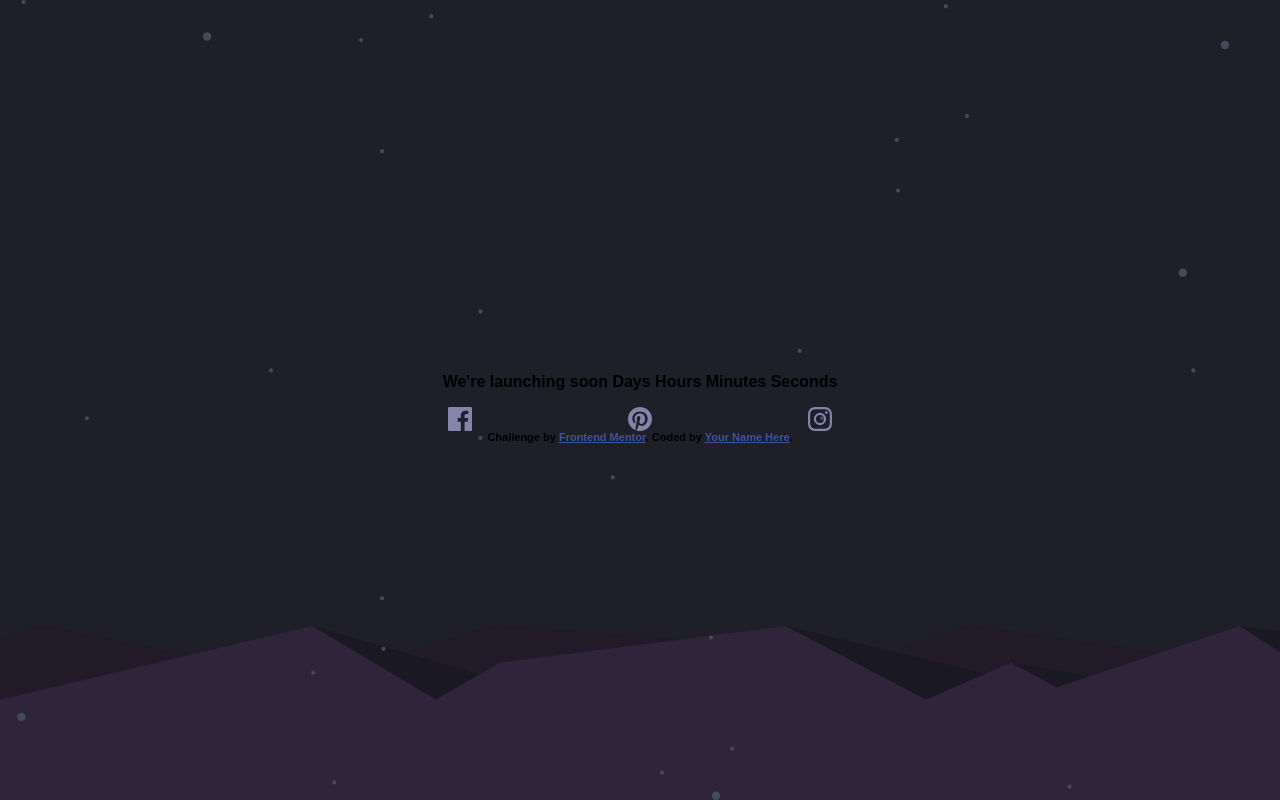
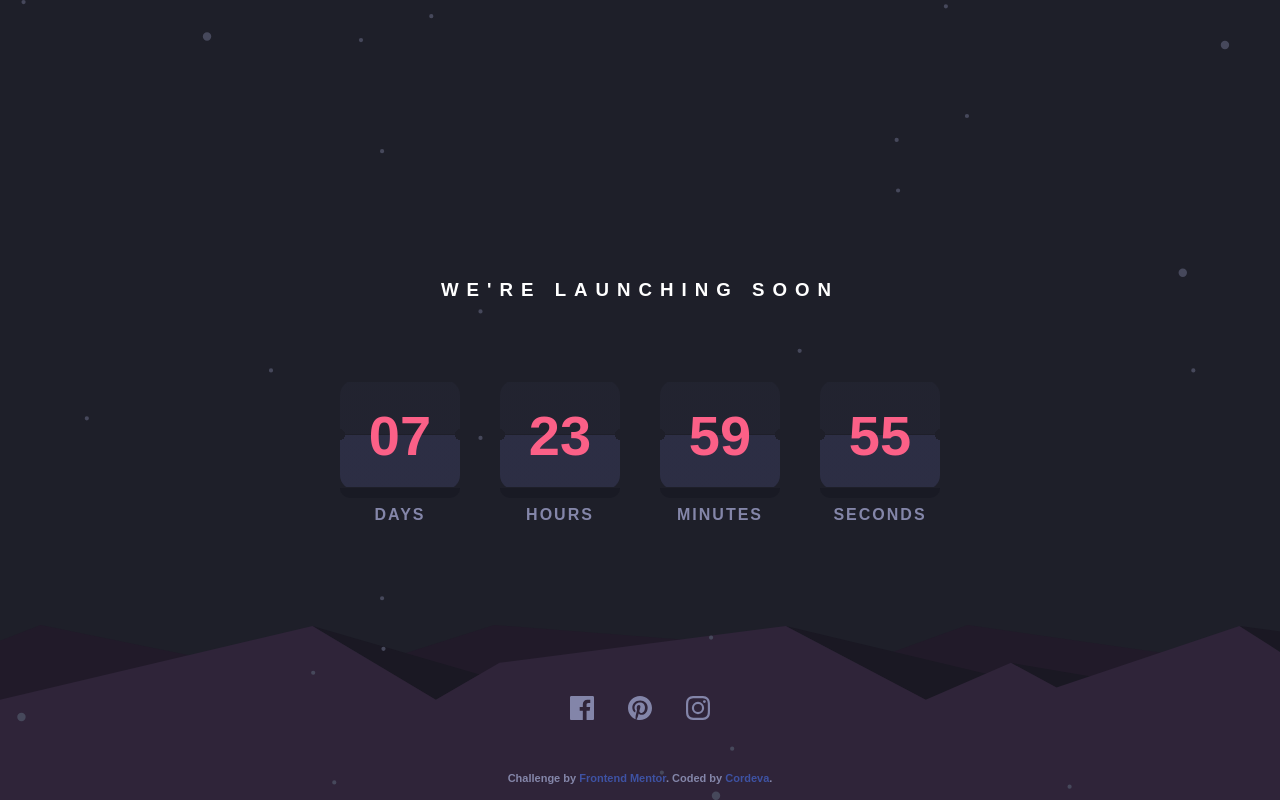
Before and after one commit to xCordeva/launch-countdown-timer-FrontendmentorChallenges, a plain HTML site: page index.html in a window 1280 px wide. Drawn offline with Linux system fonts and the light colour scheme.

Commit message:
made the countdown timer, built the full layout

```diff
--- a/index.html
+++ b/index.html
@@ -14,12 +14,40 @@
   </head>
   <body>
     <div class="main">
-      <p>We're launching soon Days Hours Minutes Seconds</p>
+      <h3>WE'RE LAUNCHING SOON</h3>
       <div class="timer">
-        <div class="days"></div>
-        <div class="hours"></div>
-        <div class="minutes"></div>
-        <div class="seconds"></div>
+        <div class="timer-item">
+          <div id="countdown-card" class="card">
+            <div id="top-half" class="half"></div>
+            <div id="bottom-half" class="half"></div>
+            <span id="days" class="number"></span>
+          </div>
+          <p>DAYS</p>
+        </div>
+        <div class="timer-item">
+          <div id="countdown-card" class="card">
+            <div id="top-half" class="half"></div>
+            <div id="bottom-half" class="half"></div>
+            <span id="hours" class="number"></span>
+          </div>
+          <p>HOURS</p>
+        </div>
+        <div class="timer-item">
+          <div id="countdown-card" class="card">
+            <div id="top-half" class="half"></div>
+            <div id="bottom-half" class="half"></div>
+            <span id="minutes" class="number"></span>
+          </div>
+          <p>MINUTES</p>
+        </div>
+        <div class="timer-item">
+          <div id="countdown-card" class="card">
+            <div id="top-half" class="half"></div>
+            <div id="bottom-half" class="half"></div>
+            <span id="seconds" class="number"></span>
+          </div>
+          <p>SECONDS</p>
+        </div>
       </div>
       <div class="icons">
         <svg xmlns="http://www.w3.org/2000/svg" width="24" height="24">
@@ -46,8 +74,9 @@
         Challenge by
         <a href="https://www.frontendmentor.io?ref=challenge" target="_blank"
           >Frontend Mentor</a
-        >. Coded by <a href="#">Your Name Here</a>.
+        >. Coded by <a href="#">Cordeva</a>.
       </div>
     </div>
+    <script src="src/script.js"></script>
   </body>
 </html>
--- /dev/null
+++ b/src/script.js
@@ -0,0 +1,29 @@
+let launchingDay = new Date().setDate(new Date().getDate() + 8);
+const daysValue = document.querySelector("#days");
+const hoursValue = document.querySelector("#hours");
+const minutesValue = document.querySelector("#minutes");
+const secondsValue = document.querySelector("#seconds");
+
+function updateCountdown() {
+  const now = new Date().getTime();
+
+  const remainingTime = launchingDay - now;
+
+  const days = Math.floor(remainingTime / (1000 * 60 * 60 * 24));
+
+  const hours = Math.floor((remainingTime / (1000 * 60 * 60)) % 24);
+
+  const minutes = Math.floor((remainingTime / (1000 * 60)) % 60);
+
+  const seconds = Math.floor((remainingTime / 1000) % 60);
+
+  showUpdatedValues(days, hours, minutes, seconds);
+}
+function showUpdatedValues(days, hours, minutes, seconds) {
+  daysValue.innerHTML = `0${days}`;
+  hoursValue.innerHTML = `${hours}`;
+  minutesValue.innerHTML = `${minutes}`;
+  secondsValue.innerHTML = `${seconds}`;
+}
+
+setInterval(updateCountdown, 1000);
--- a/style.scss
+++ b/style.scss
@@ -24,12 +24,105 @@ body {
   justify-content: center;
   align-items: center;
   height: 100%;
+  h3 {
+    color: white;
+    letter-spacing: 8px;
+  }
+  .timer-item {
+    display: flex;
+    flex-direction: column;
+    align-items: center;
+    color: hsl(345, 95%, 68%);
+    .number {
+      font-size: 3.5rem;
+    }
+    p {
+      color: hsl(237, 18%, 59%);
+      letter-spacing: 2px;
+    }
+  }
+}
+
+.timer {
+  margin-top: 60px;
+  display: flex;
+  flex-direction: row;
+  width: 600px;
+  justify-content: space-between;
+}
+.card {
+  width: 120px;
+  height: 110px;
+  perspective: 1000px; /* Enables 3D transformations */
+  position: relative;
+}
+
+#top-half {
+  width: 100%;
+  height: 50%;
+  border-radius: 15px 15px 0 0;
+  z-index: 1;
+  background: radial-gradient(
+        circle 1px at bottom left,
+        transparent 5px,
+        hsl(234, 17%, 16%) 1px
+      )
+      bottom left,
+    radial-gradient(
+        circle at bottom right,
+        transparent 5px,
+        hsl(234, 17%, 16%) 0
+      )
+      bottom right;
+  background-size: 95% 95%;
+  background-repeat: no-repeat;
+  transform-origin: bottom; /* Flip from the bottom */
+}
+
+#bottom-half {
+  height: 50%;
+  border-radius: 0 0 15px 15px;
+  background-color: hsl(236, 21%, 22%);
+  transform-origin: top; /* Flip from the top */
+  //   transform: rotateX(-180deg); /* Start with the bottom half flipped */
+  background: radial-gradient(
+        circle 1px at top left,
+        transparent 5px,
+        hsl(236, 21%, 22%) 1px
+      )
+      top left,
+    radial-gradient(circle at top right, transparent 5px, hsl(236, 21%, 22%) 0)
+      top right;
+  background-size: 95% 95%;
+  background-repeat: no-repeat;
+  position: relative;
+  &::after {
+    content: "";
+    position: absolute;
+    bottom: -8px;
+    z-index: -1;
+    left: 0;
+    right: 0;
+    height: 10px;
+    background-color: hsl(234, 17%, 12%);
+    border-radius: 0 0 15px 15px;
+  }
+}
+.number {
+  width: 100%;
+  text-align: center;
+  position: absolute;
+  top: 50%; /* Center vertically in the card */
+  transform: translateY(-50%); /* Adjust the vertical position */
+  font-size: 2rem;
 }
 .icons {
   position: bottom;
   display: flex;
   justify-content: space-between;
-  width: 30%;
+  width: 140px;
+  bottom: 10%;
+  position: absolute;
   svg {
     cursor: pointer;
     path:hover {
@@ -39,9 +132,16 @@ body {
   }
 }
 .attribution {
+  color: hsl(237, 18%, 59%);
   font-size: 11px;
   text-align: center;
+  bottom: 2%;
+  position: absolute;
+  a {
+    text-decoration: none;
+    color: hsl(228, 45%, 44%);
+    &:hover {
+      color: hsl(345, 95%, 68%);
+    }
+  }
 }
-.attribution a {
-  color: hsl(228, 45%, 44%);
-}
```
Also changed, not shown: src/css/style.css, 1 other file.
